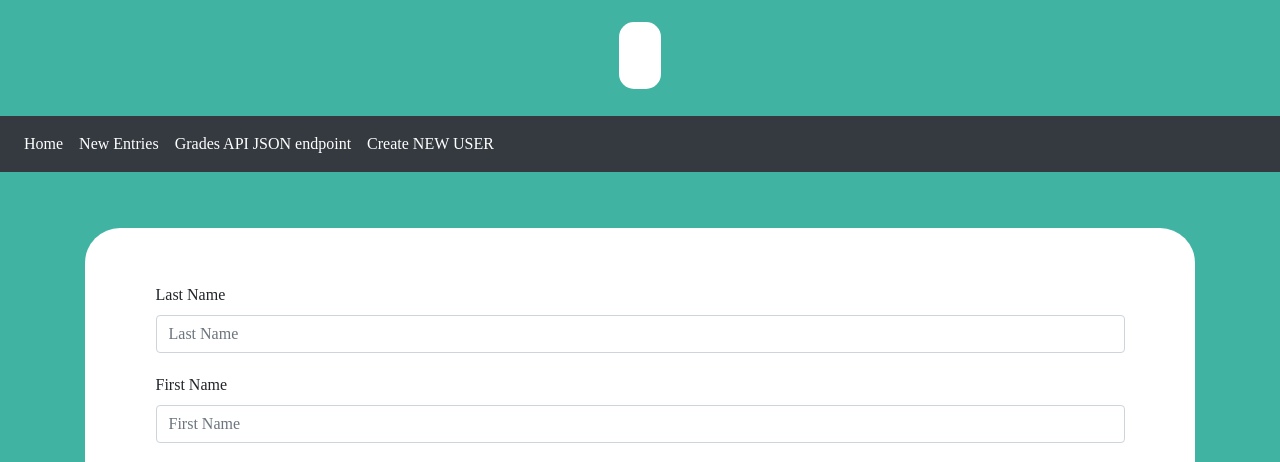
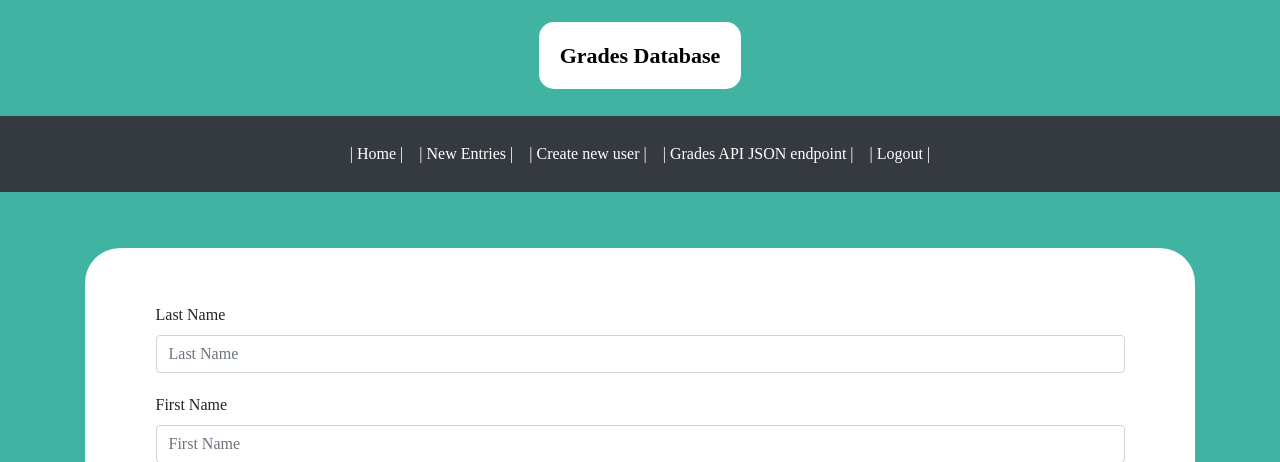
Before and after one commit to karanramani/Final-Web-App-PK, a Flask app: page /edit/1 in a window 1280 px wide. Shown: the top 462 px of the page. Run offline with Flask 2, Linux system fonts and the light colour scheme; data comes from the database, SQL or seed files in the repository; some libraries are stand-ins or nearby versions.

Commit message:
Task: Site's layout file updated for login / logout session buttons

```diff
--- a/app/templates/layout.html
+++ b/app/templates/layout.html
@@ -16,18 +16,21 @@
     <meta charset="utf-8">
     <meta content="width=device-width, initial-scale=1, shrink-to-fit=no" name="viewport">
     <link rel="stylesheet" href="https://stackpath.bootstrapcdn.com/bootstrap/4.5.2/css/bootstrap.min.css" integrity="sha384-JcKb8q3iqJ61gNV9KGb8thSsNjpSL0n8PARn9HuZOnIxN0hoP+VmmDGMN5t9UJ0Z" crossorigin="anonymous">
-    <p class="page-heading" style="text-align: center;padding: 20px;font-size: 40px;">
+
     {% if user %}
     <title>Welcome to {{ user.username }}'s site</title>
     {% else %}
     <title>Welcome to My Site!</title>
     {% endif %}
-
-    <a href="/"  style="font-size: 22px;background: white;font-weight: bold;text-decoration: none;padding: 21px;color: black;border-radius: 15px;">{% if user %}{{ user.username }}'s Homepage{% else %}
-    <title>Welcome to My Homepage</title>
-    {% endif %}</a>
-        <title>Welcome to My Homepage</title>
-</p>
+    <p class="page-heading" style="text-align: center;padding: 20px;font-size: 40px;">
+        <a href="/"  style="font-size: 22px;background: white;font-weight: bold;text-decoration: none;padding: 21px;color: black;border-radius: 15px;">
+            {% if user %}
+                {{ user.username }}'s Homepage
+            {% else %}
+                Grades Database
+            {% endif %}
+        </a>
+    </p>
 <head>
  <body class="bg-image-custom">
 <!-- As a heading -->
@@ -38,20 +41,26 @@
   <button aria-controls="navbarNavDropdown" aria-expanded="false" aria-label="Toggle navigation" class="navbar-toggler" data-target="#navbarNavDropdown" data-toggle="collapse" type="button">
     <span class="navbar-toggler-icon"></span>
   </button>
-  <div class="collapse navbar-collapse" id="navbarNavDropdown">
+  <div class="collapse navbar-collapse" id="navbarNavDropdown" style="flex-flow: column; padding: 10px;">
     <ul class="navbar-nav">
       <li class="nav-item active">
-        <a class="nav-link" href="/">Home <span class="sr-only">(current)</span></a>
+        <a class="nav-link" href="/">| Home | <span class="sr-only">(current)</span></a>
       </li>
       <li class="nav-item active">
-        <a class="nav-link" href="/grades/new">New Entries<span class="sr-only">(current)</span></a>
+        <a class="nav-link" href="/grades/new">| New Entries |<span class="sr-only">(current)</span></a>
       </li>
+
+        <li class="nav-item active">
+            <a class="nav-link" href="/grades/new-user">| Create new user | <span class="sr-only">(current)</span></a>
+        </li>
+
       <li class="nav-item active">
-        <a class="nav-link" href="api/v1/grades">Grades API JSON endpoint <span class="sr-only">(current)</span></a>
+        <a class="nav-link" href="/api/v1/grades" target="_blank">| Grades API JSON endpoint | <span class="sr-only">(current)</span></a>
       </li>
+
         <li class="nav-item active">
-        <a class="nav-link" href="/grades/new-user">Create NEW USER <span class="sr-only">(current)</span></a>
-      </li>
+            <a class="nav-link" href="/grades/logout">| Logout | <span class="sr-only">(current)</span></a>
+        </li>
     </ul>
   </div>
 </nav>
```
